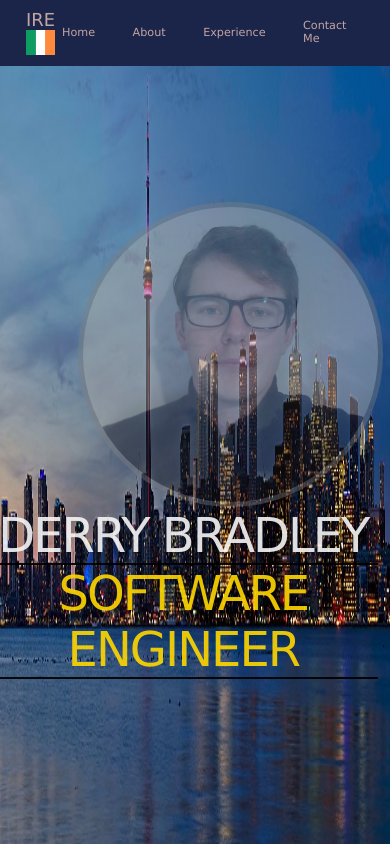
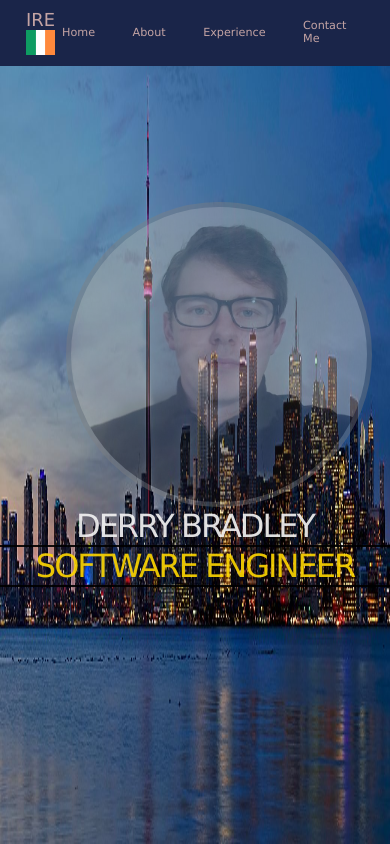
Before and after one commit to stone-monkeys/react-deploy, a React (Create React App) app: page / in a window 390 px wide. Built offline with nearby package versions, Linux system fonts and the light colour scheme.

Commit message:
Update for small devices

```diff
--- a/src/Home.css
+++ b/src/Home.css
@@ -26,7 +26,7 @@
     opacity: .9;
     font-size: 7em;
     position: relative;
-    right:3%;
+
     overflow:auto;
     text-align: center;
     font-family:'Lucida Sans', 'Lucida Sans Regular', 'Lucida Grande', 'Lucida Sans Unicode', Geneva, Verdana, sans-serif;
@@ -85,12 +85,12 @@
 @media (min-width: 0px) and (max-width: 479px){
   #profile-photo{
     position: relative;
-    left:20%;
+    left:17%;
     margin-top: 35%;
   }
 
 #name, #occupation{
-   font-size: 3em;
+   font-size: 2em;
   }
 
 }
```
